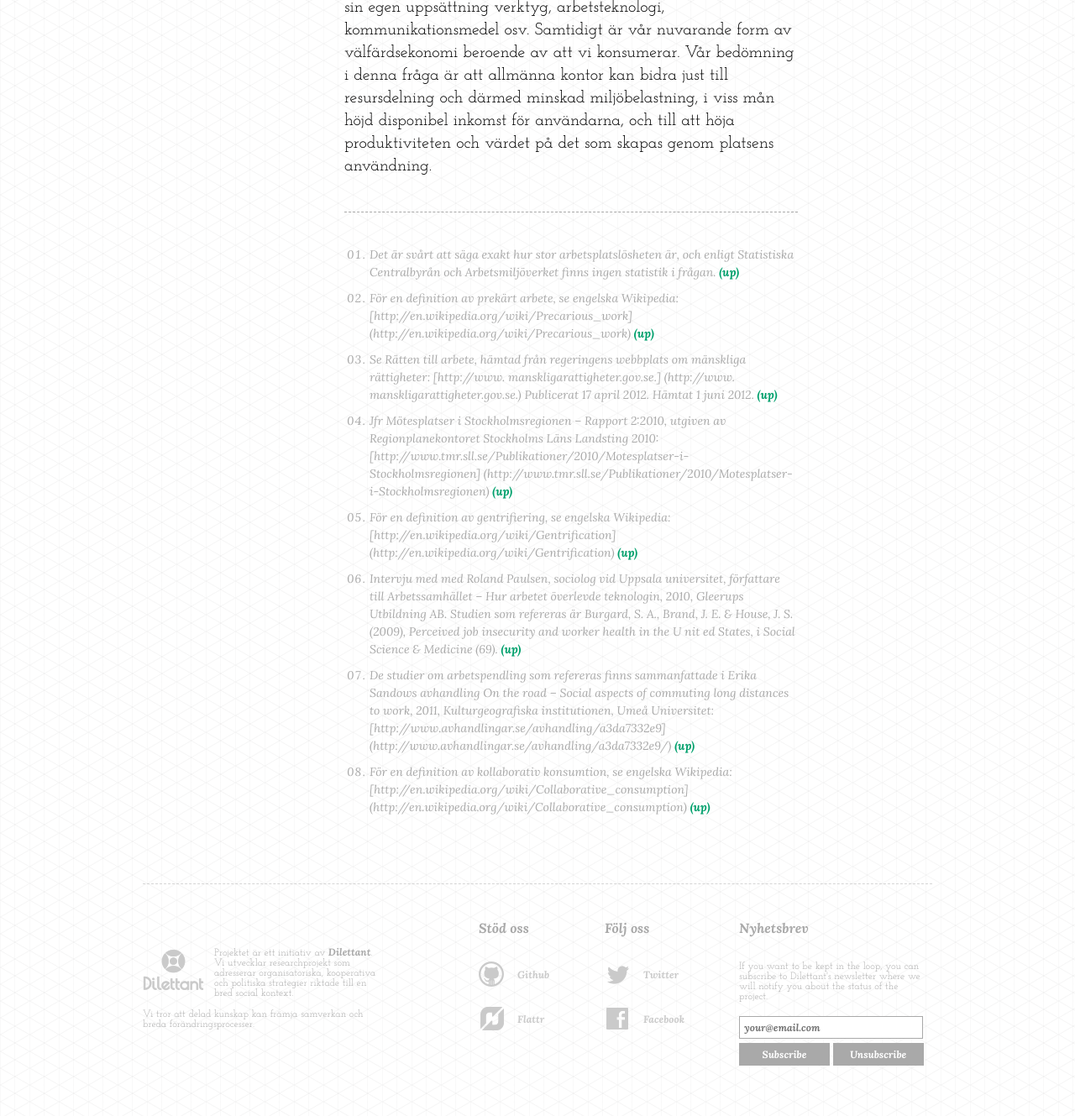
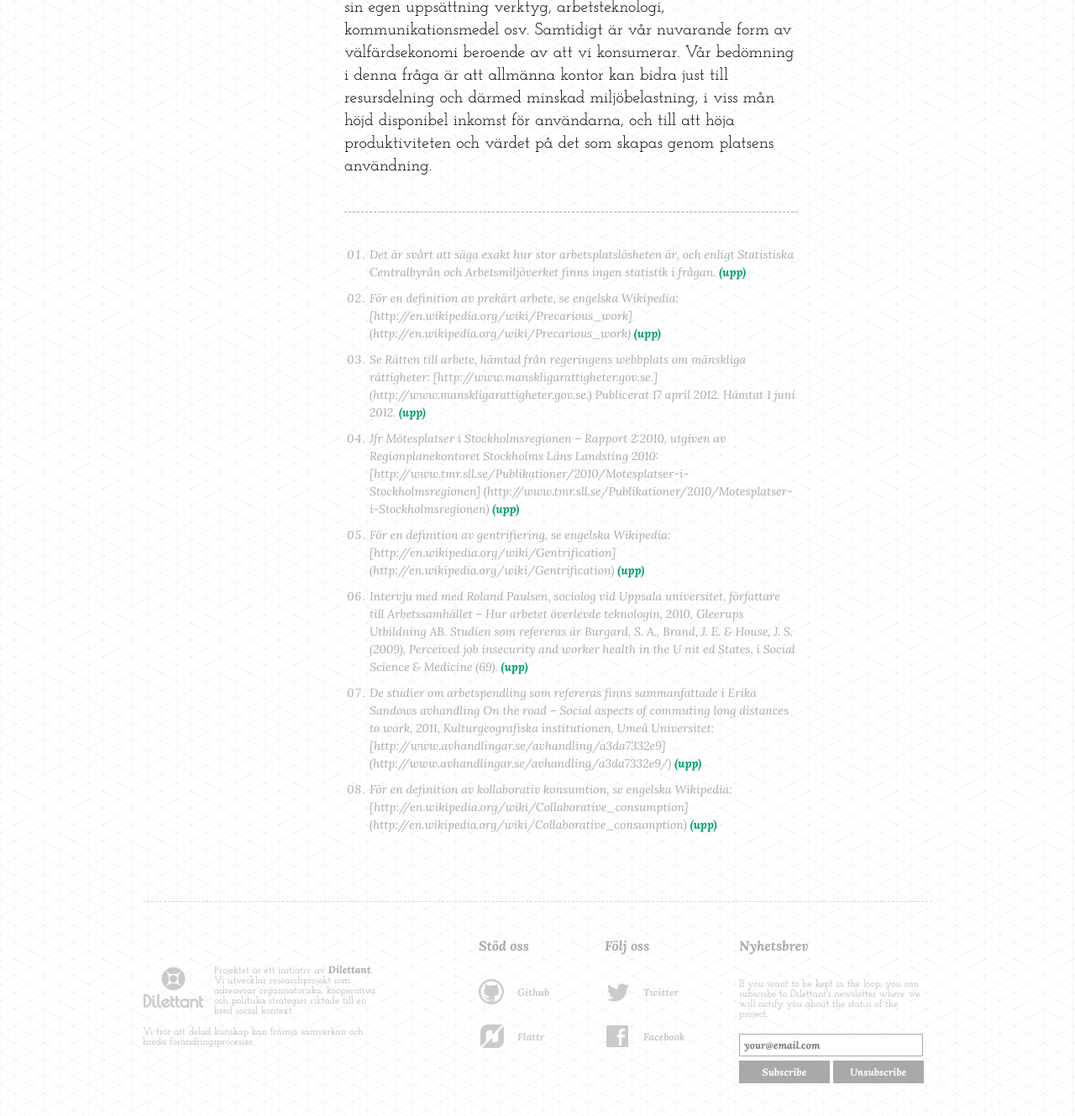
Before and after one commit to dilettant/allmannakontoret, a Jekyll site: the page built from koncept/utgangspunkter_och_perspektiv.md, in a window 1280 px wide and 1400 px high, scrolled down 8028 px. Shown: the top 1329 px of the window at 84% size. Built offline with Jekyll 4.4.1, drawn with Linux system fonts in a browser that asks for light colours; comment, search, counter and statistics services are not loaded.

Commit message:
Updated koncept/utgangspunkter_och_perspektiv.md

```diff
--- a/koncept/utgangspunkter_och_perspektiv.md
+++ b/koncept/utgangspunkter_och_perspektiv.md
@@ -67,13 +67,11 @@ Ytterligare en stor fråga som berör miljön, är frågan om resursdelning. Hä
 
 <hr id="footnotes"/>
 
-1. Det är svårt att säga exakt hur stor arbetsplatslösheten är, och enligt Statistiska Centralbyrån och Arbetsmiljöverket finns ingen statistik i frågan. [(up)](#foot1)
-2. För en definition av prekärt arbete, se engelska Wikipedia: [http://en.wikipedia.org/wiki/Precarious_work] (http://en.wikipedia.org/wiki/Precarious_work) [(up)](#foot2)
-3. Se Rätten till arbete, hämtad från regeringens webbplats om mänskliga rättigheter: [http://www.
-manskligarattigheter.gov.se.] (http://www.
-manskligarattigheter.gov.se.) Publicerat 17 april 2012. Hämtat 1 juni 2012. [(up)](#foot3)
-4. Jfr Mötesplatser i Stockholmsregionen – Rapport 2:2010, utgiven av Regionplanekontoret Stockholms Läns Landsting 2010: [http://www.tmr.sll.se/Publikationer/2010/Motesplatser-i-Stockholmsregionen] (http://www.tmr.sll.se/Publikationer/2010/Motesplatser-i-Stockholmsregionen) [(up)](#foot4)
-5. För en definition av gentrifiering, se engelska Wikipedia: [http://en.wikipedia.org/wiki/Gentrification] (http://en.wikipedia.org/wiki/Gentrification) [(up)](#foot5)
-6. Intervju med med Roland Paulsen, sociolog vid Uppsala universitet, författare till *Arbetssamhället – Hur arbetet överlevde teknologin*, 2010, Gleerups Utbildning AB. Studien som refereras är Burgard, S. A., Brand, J. E. & House, J. S. (2009), *Perceived job insecurity and worker health in the U nit ed States*, i Social Science & Medicine (69). [(up)](#foot6)
-7. De studier om arbetspendling som refereras finns sammanfattade i Erika Sandows avhandling *On the road – Social aspects of commuting long distances to work*, 2011, Kulturgeografiska institutionen, Umeå Universitet: [http://www.avhandlingar.se/avhandling/a3da7332e9] (http://www.avhandlingar.se/avhandling/a3da7332e9/) [(up)](#foot7)
-8. För en definition av kollaborativ konsumtion, se engelska Wikipedia: [http://en.wikipedia.org/wiki/Collaborative_consumption] (http://en.wikipedia.org/wiki/Collaborative_consumption) [(up)](#foot8)
+1. Det är svårt att säga exakt hur stor arbetsplatslösheten är, och enligt Statistiska Centralbyrån och Arbetsmiljöverket finns ingen statistik i frågan. [(upp)](#foot1)
+2. För en definition av prekärt arbete, se engelska Wikipedia: [http://en.wikipedia.org/wiki/Precarious_work] (http://en.wikipedia.org/wiki/Precarious_work) [(upp)](#foot2)
+3. Se Rätten till arbete, hämtad från regeringens webbplats om mänskliga rättigheter: [http://www.manskligarattigheter.gov.se.] (http://www.manskligarattigheter.gov.se.) Publicerat 17 april 2012. Hämtat 1 juni 2012. [(upp)](#foot3)
+4. Jfr Mötesplatser i Stockholmsregionen – Rapport 2:2010, utgiven av Regionplanekontoret Stockholms Läns Landsting 2010: [http://www.tmr.sll.se/Publikationer/2010/Motesplatser-i-Stockholmsregionen] (http://www.tmr.sll.se/Publikationer/2010/Motesplatser-i-Stockholmsregionen) [(upp)](#foot4)
+5. För en definition av gentrifiering, se engelska Wikipedia: [http://en.wikipedia.org/wiki/Gentrification] (http://en.wikipedia.org/wiki/Gentrification) [(upp)](#foot5)
+6. Intervju med med Roland Paulsen, sociolog vid Uppsala universitet, författare till *Arbetssamhället – Hur arbetet överlevde teknologin*, 2010, Gleerups Utbildning AB. Studien som refereras är Burgard, S. A., Brand, J. E. & House, J. S. (2009), *Perceived job insecurity and worker health in the U nit ed States*, i Social Science & Medicine (69). [(upp)](#foot6)
+7. De studier om arbetspendling som refereras finns sammanfattade i Erika Sandows avhandling *On the road – Social aspects of commuting long distances to work*, 2011, Kulturgeografiska institutionen, Umeå Universitet: [http://www.avhandlingar.se/avhandling/a3da7332e9] (http://www.avhandlingar.se/avhandling/a3da7332e9/) [(upp)](#foot7)
+8. För en definition av kollaborativ konsumtion, se engelska Wikipedia: [http://en.wikipedia.org/wiki/Collaborative_consumption] (http://en.wikipedia.org/wiki/Collaborative_consumption) [(upp)](#foot8)
```
